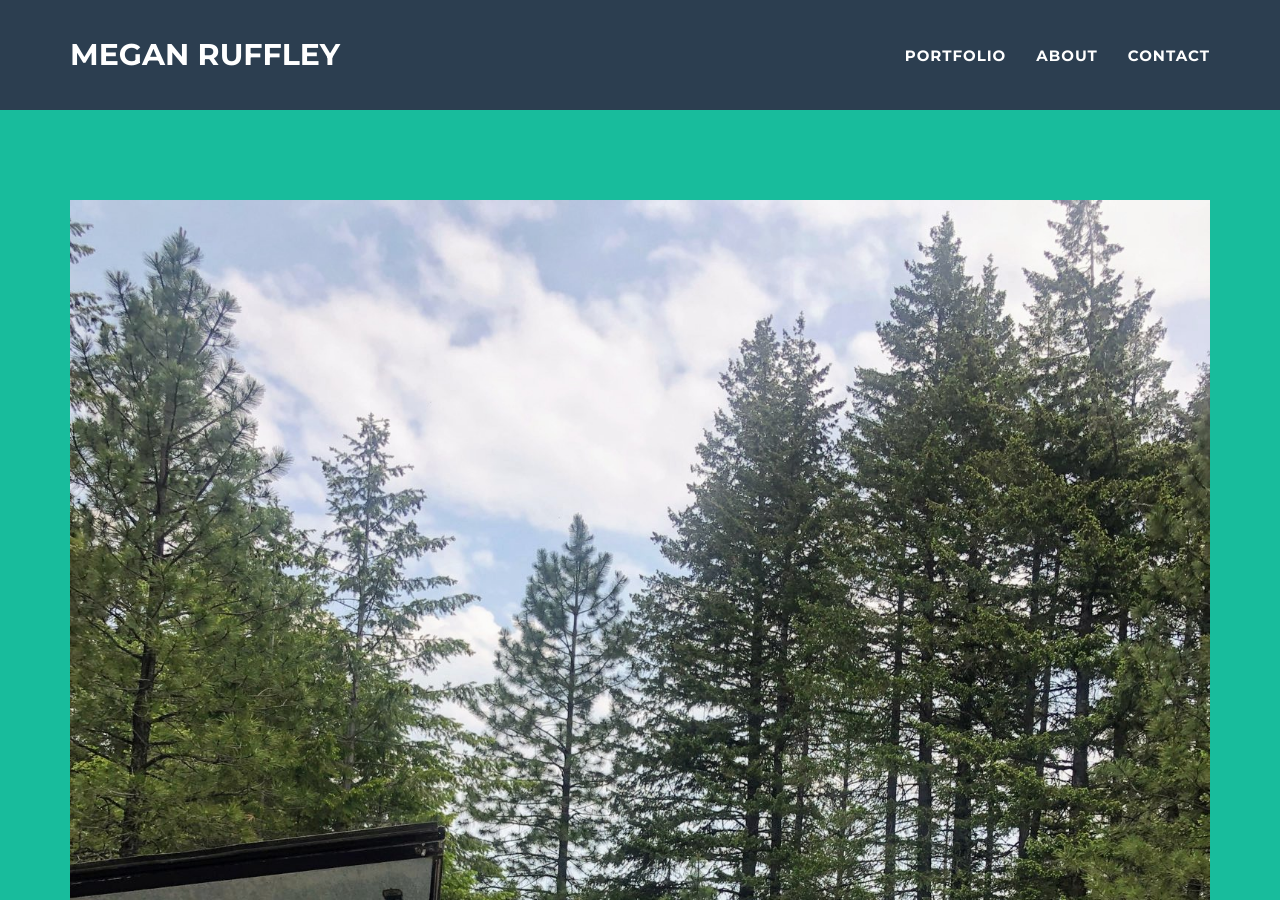
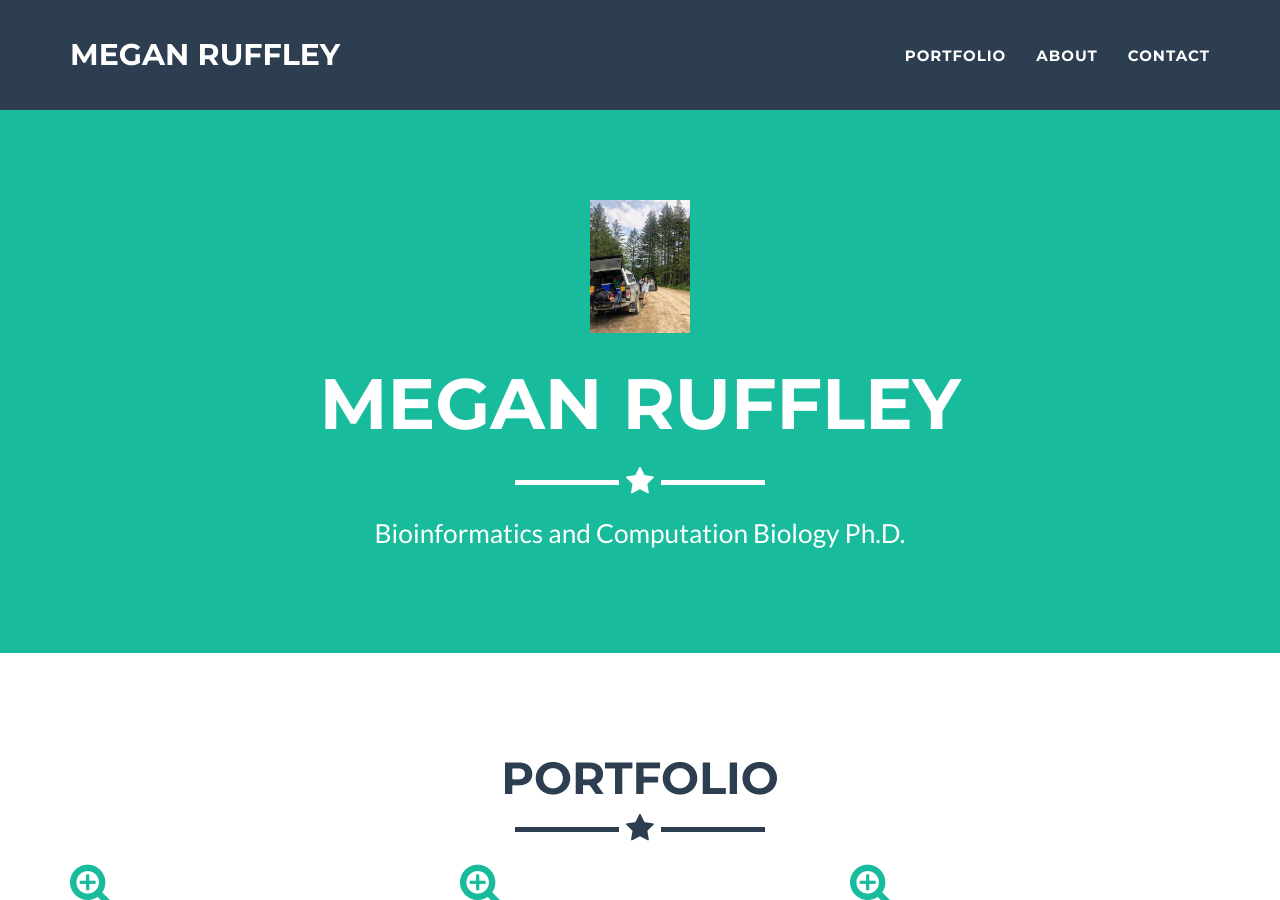
Before and after one commit to ruffleymr/ruffleymr.github.io, a Jekyll site: the page built from index.html, in a window 1280 px wide and 900 px high. Built offline with Jekyll 4.4.1, drawn with Linux system fonts in a browser that asks for light colours.

Commit message:
adjust fig dimensions test

```diff
--- a/_includes/header.html
+++ b/_includes/header.html
@@ -3,7 +3,7 @@
         <div class="container">
             <div class="row">
                 <div class="col-lg-12">
-                    <img class="img-responsive" src="img/Megan.jpg" alt="">
+                    <img class="img-responsive" src="img/Megan.jpg" width="100" height="130" alt="">
                     <div class="intro-text">
                         <span class="name">{{ site.title }}</span>
                         <hr class="star-light">
```
Also changed, not shown: 1 other file.
